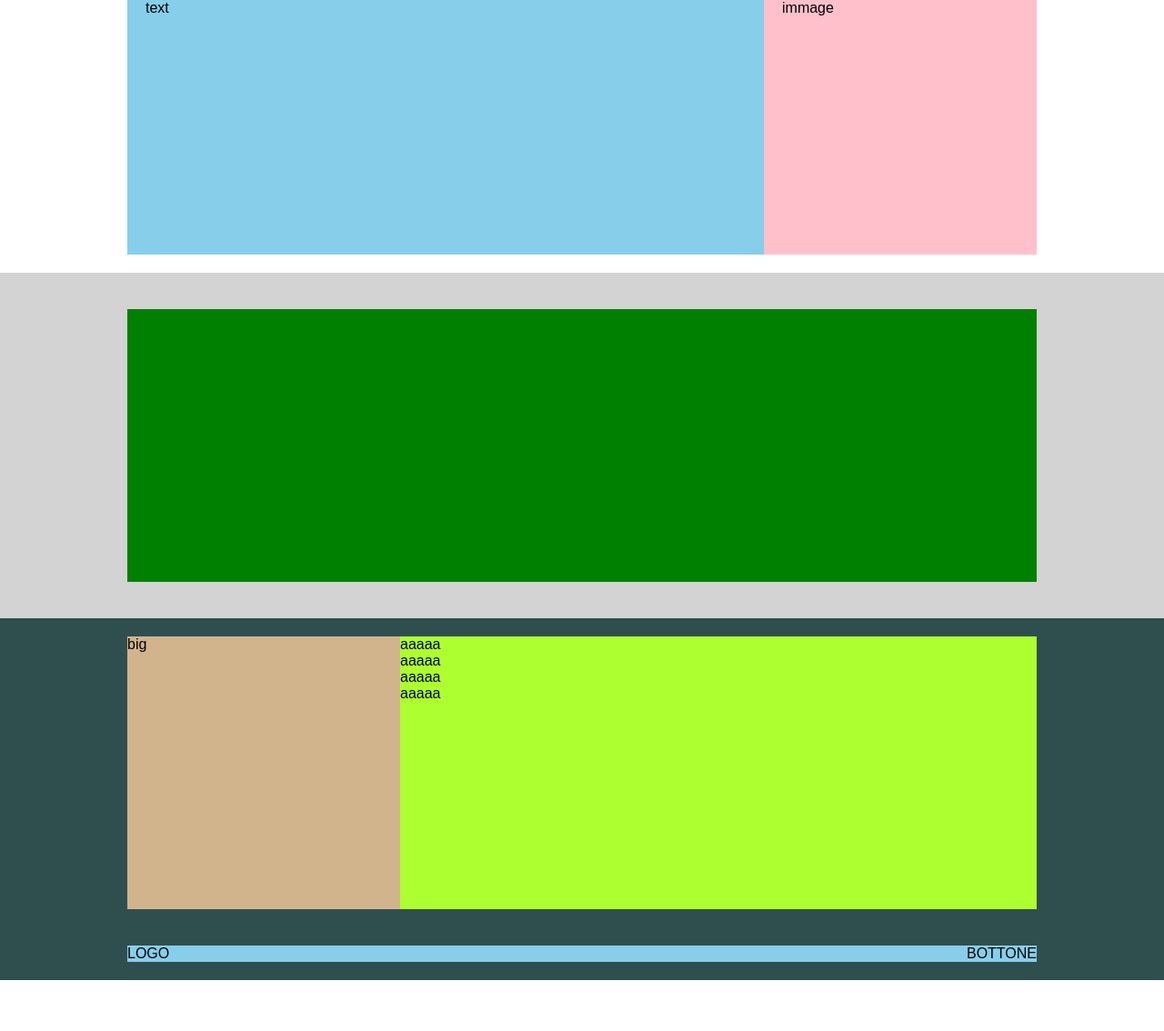
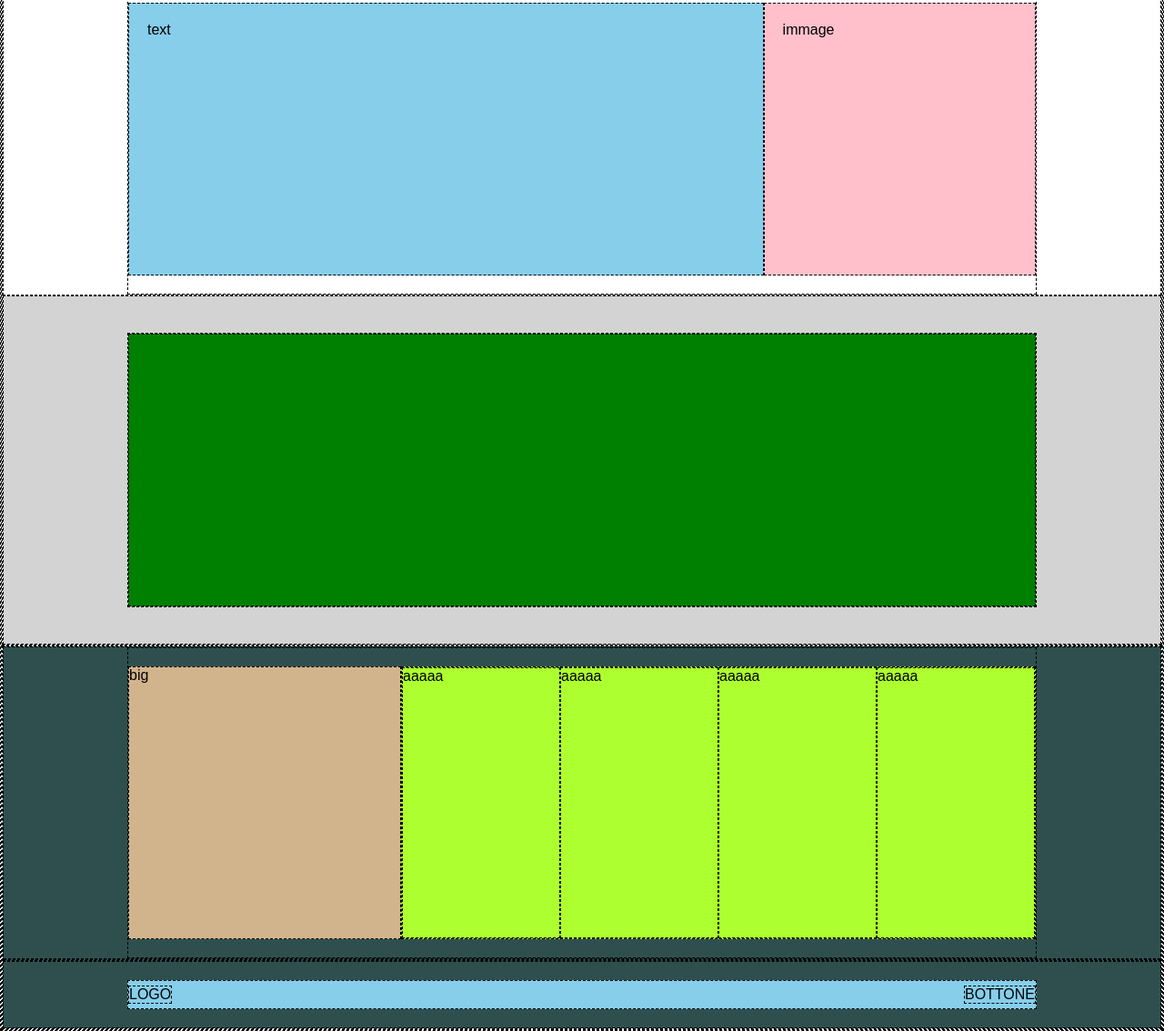
Before and after one commit to CarloCassini/htmlcss-struttura-discord, a plain HTML site: page index.html in a window 1280 px wide. Shown: the part 1158-2292 px from the top of the page at 91% size. Before the commit the page ends 2236 px from the top, so only its background shows below. Drawn offline with Linux system fonts and the light colour scheme.

Commit message:
fix small columnd display + debug dashed border all

```diff
--- a/css/style.css
+++ b/css/style.css
@@ -1,3 +1,8 @@
+/* x debug */
+* {
+  border: 1px dashed black;
+}
+
 .container {
   margin: 0px auto;
   /* padding: var(--space-s); */
@@ -27,6 +32,9 @@
 }
 .flex-content-center {
   justify-content: center;
+}
+.align-items-stretch {
+  align-items: stretch;
 }
 .align-items-center {
   align-items: center;
--- a/index.html
+++ b/index.html
@@ -62,17 +62,18 @@
       <section class="bg-darkslategrey">
         <div class="container flex flex-content-center pt-m pb-m">
           <div class="min-size footer-big bg-tan">big</div>
-          <div class="min-size footer-column bg-greenyellow">
+          <div class="min-size flex footer-column bg-greenyellow">
             <div class="footer-colu-small">aaaaa</div>
             <div class="footer-colu-small">aaaaa</div>
             <div class="footer-colu-small">aaaaa</div>
             <div class="footer-colu-small">aaaaa</div>
           </div>
         </div>
+        <hr />
       </section>
       <!-- seconda pt -->
       <div class="bg-darkslategrey p-m">
-        <div class="container bg-skyblue flex flex-space-btw">
+        <div class="container bg-skyblue flex flex-space-btw pt-s pb-s">
           <div class="flex-content-start">LOGO</div>
           <div class="flex-content-end">BOTTONE</div>
         </div>
```
